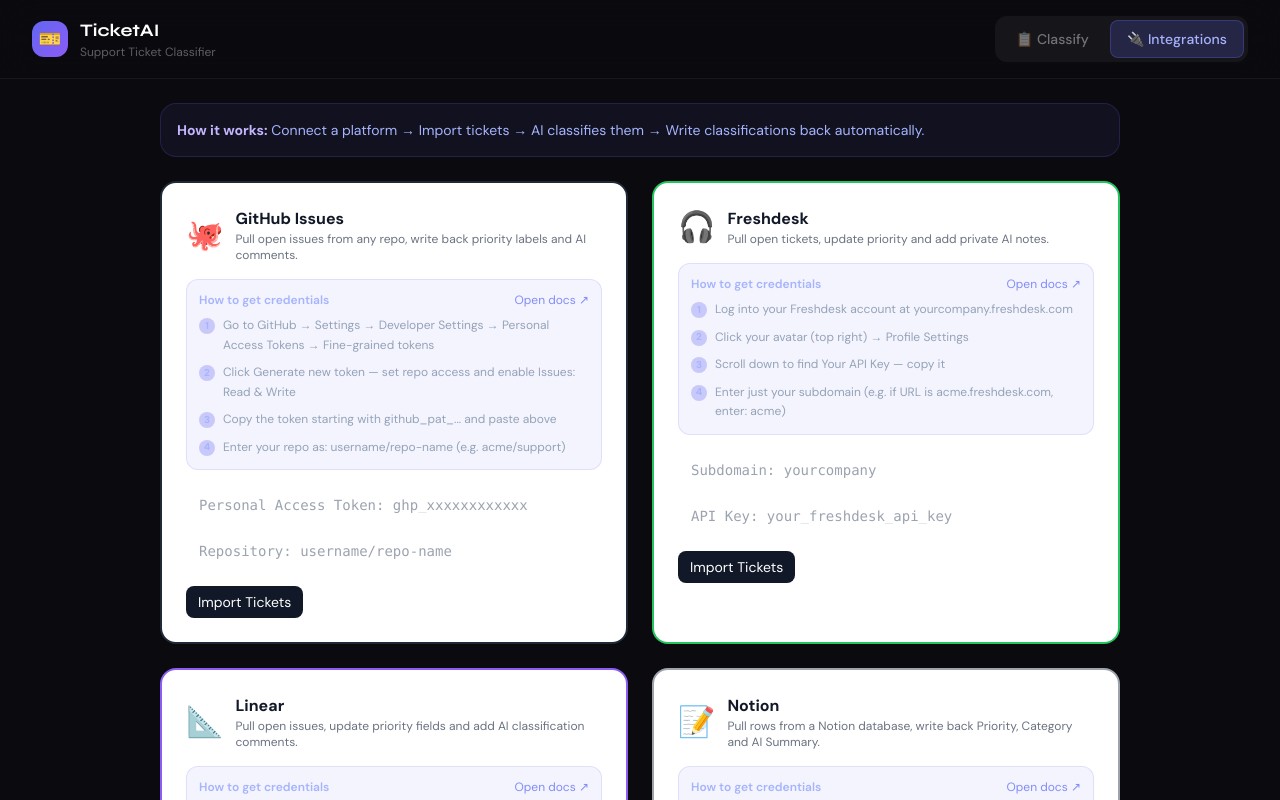
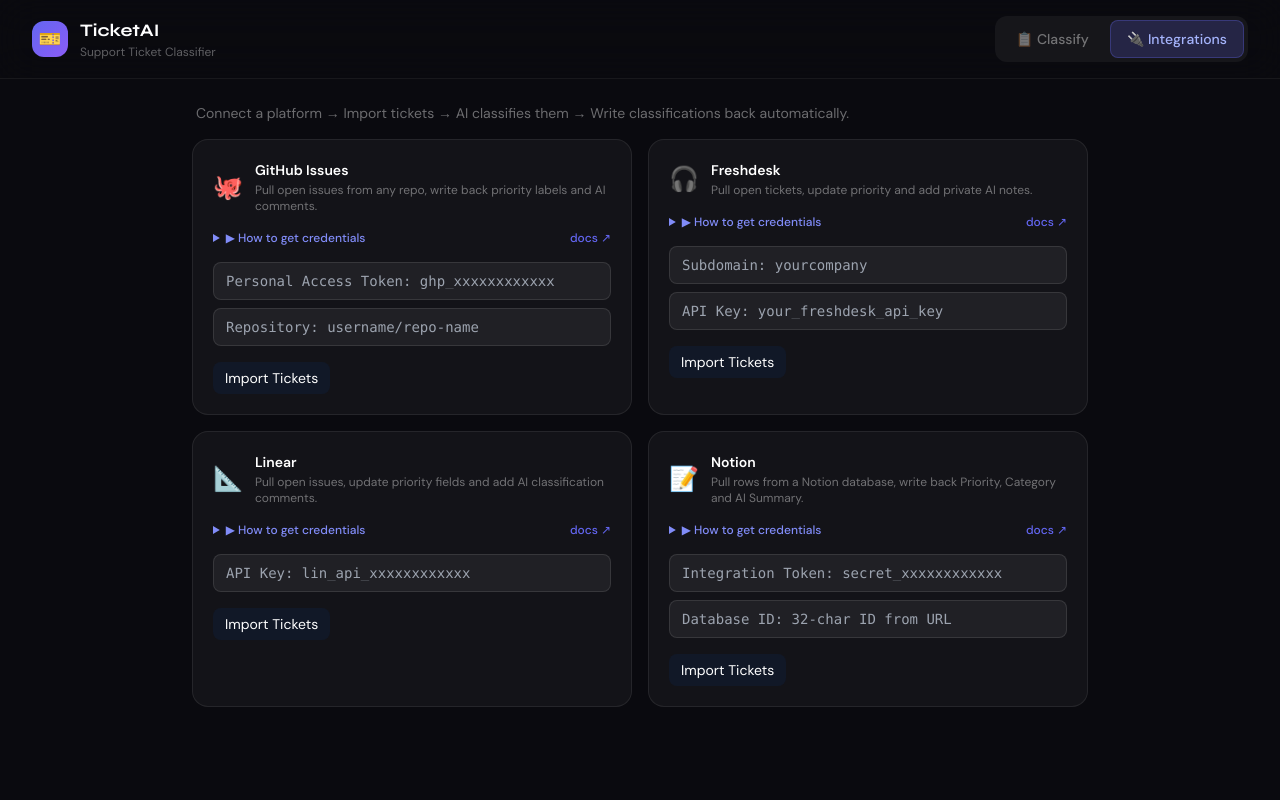
Before and after one commit to spcpendyala/support-tickets, a React app in the folder frontend/: page / in a window 1280 px wide. Both pictures are taken after a click on the button "🔌 Integrations". Shown: the top 800 px of the page. Built offline with nearby package versions, Linux system fonts and the light colour scheme; the HTML template or start-up script is replaced by a standard one.

Commit message:
Clean up integrations page dark theme

```diff
--- a/frontend/src/Integrations.jsx
+++ b/frontend/src/Integrations.jsx
@@ -179,39 +179,39 @@
   }
 
   return (
-    <div className="space-y-6">
-      <div className="rounded-2xl p-4 text-sm mb-2" style={{background: "rgba(99,102,241,0.08)", border: "1px solid rgba(99,102,241,0.2)", color: "#a5b4fc"}}>
-        <strong style={{color: "#c4b5fd"}}>How it works:</strong> Connect a platform → Import tickets → AI classifies them → Write classifications back automatically.
+    <div className="space-y-4 max-w-4xl mx-auto">
+      <div className="text-sm px-1" style={{color: "rgba(255,255,255,0.4)"}}>
+        Connect a platform → Import tickets → AI classifies them → Write classifications back automatically.
       </div>
-      <div className="grid md:grid-cols-2 gap-6">
+      <div className="grid md:grid-cols-2 gap-4">
         {INTEGRATIONS.map(intg => {
           const imp = imported[intg.id] || []
           const cls = classified[intg.id] || []
           const st = status[intg.id] || ""
           return (
-            <div key={intg.id} className={`bg-white rounded-2xl border-2 ${intg.color} shadow-sm p-6 space-y-4`}>
+            <div key={intg.id} className="rounded-2xl p-5 space-y-4" style={{background: "rgba(255,255,255,0.04)", border: "1px solid rgba(255,255,255,0.08)"}}>
               <div className="flex items-center gap-3">
-                <span className="text-3xl">{intg.icon}</span>
+                <span className="text-2xl">{intg.icon}</span>
                 <div>
-                  <h3 className="font-bold text-gray-900">{intg.name}</h3>
-                  <p className="text-xs text-gray-500">{intg.desc}</p>
+                  <h3 className="font-semibold text-white text-sm">{intg.name}</h3>
+                  <p className="text-xs mt-0.5" style={{color: "rgba(255,255,255,0.4)"}}>{intg.desc}</p>
                 </div>
               </div>
               {intg.instructions && (
-                <div className="mb-3 rounded-xl p-3" style={{background: "rgba(99,102,241,0.07)", border: "1px solid rgba(99,102,241,0.15)"}}>
-                  <div className="flex items-center justify-between mb-2">
-                    <span className="text-xs font-semibold" style={{color: "#a5b4fc"}}>How to get credentials</span>
-                    {intg.docsUrl && <a href={intg.docsUrl} target="_blank" rel="noreferrer" className="text-xs hover:underline" style={{color: "#818cf8"}}>Open docs ↗</a>}
-                  </div>
-                  <ol className="space-y-2">
+                <details>
+                  <summary className="cursor-pointer text-xs font-medium select-none" style={{color: "#818cf8"}}>
+                    ▶ How to get credentials
+                    {intg.docsUrl && <a href={intg.docsUrl} target="_blank" rel="noreferrer" onClick={e => e.stopPropagation()} className="float-right hover:underline" style={{color: "#6366f1"}}>docs ↗</a>}
+                  </summary>
+                  <ol className="mt-3 space-y-2 pl-1">
                     {intg.instructions.map((step, i) => (
-                      <li key={i} className="flex gap-2 text-xs leading-relaxed" style={{color: "#94a3b8"}}>
-                        <span className="shrink-0 w-4 h-4 rounded-full flex items-center justify-center font-bold mt-0.5" style={{background: "rgba(99,102,241,0.3)", color: "#a5b4fc", fontSize: "10px"}}>{i+1}</span>
-                        <span>{step}</span>
+                      <li key={i} className="flex gap-2 text-xs leading-relaxed" style={{color: "rgba(255,255,255,0.45)"}}>
+                        <span className="shrink-0 font-bold" style={{color: "#6366f1"}}>{i+1}.</span>
+                        {step}
                       </li>
                     ))}
                   </ol>
-                </div>
+                </details>
               )}
               <div className="space-y-2">
                 {intg.fields.map(f => (
@@ -219,8 +219,8 @@
                     placeholder={`${f.label}: ${f.placeholder}`}
                     value={(creds[intg.id] || {})[f.key] || ""}
                     onChange={e => updateCred(intg.id, f.key, e.target.value)}
-                    className="w-full border rounded-lg px-3 py-2 text-sm focus:ring-2 focus:ring-indigo-300 outline-none font-mono"
-                    style={{background: "rgba(255,255,255,0.05)", borderColor: "rgba(255,255,255,0.1)", color: "white"}}
+                    className="w-full rounded-lg px-3 py-2 text-sm outline-none font-mono"
+                    style={{background: "rgba(255,255,255,0.06)", border: "1px solid rgba(255,255,255,0.1)", color: "white"}}
                   />
                 ))}
               </div>
```
